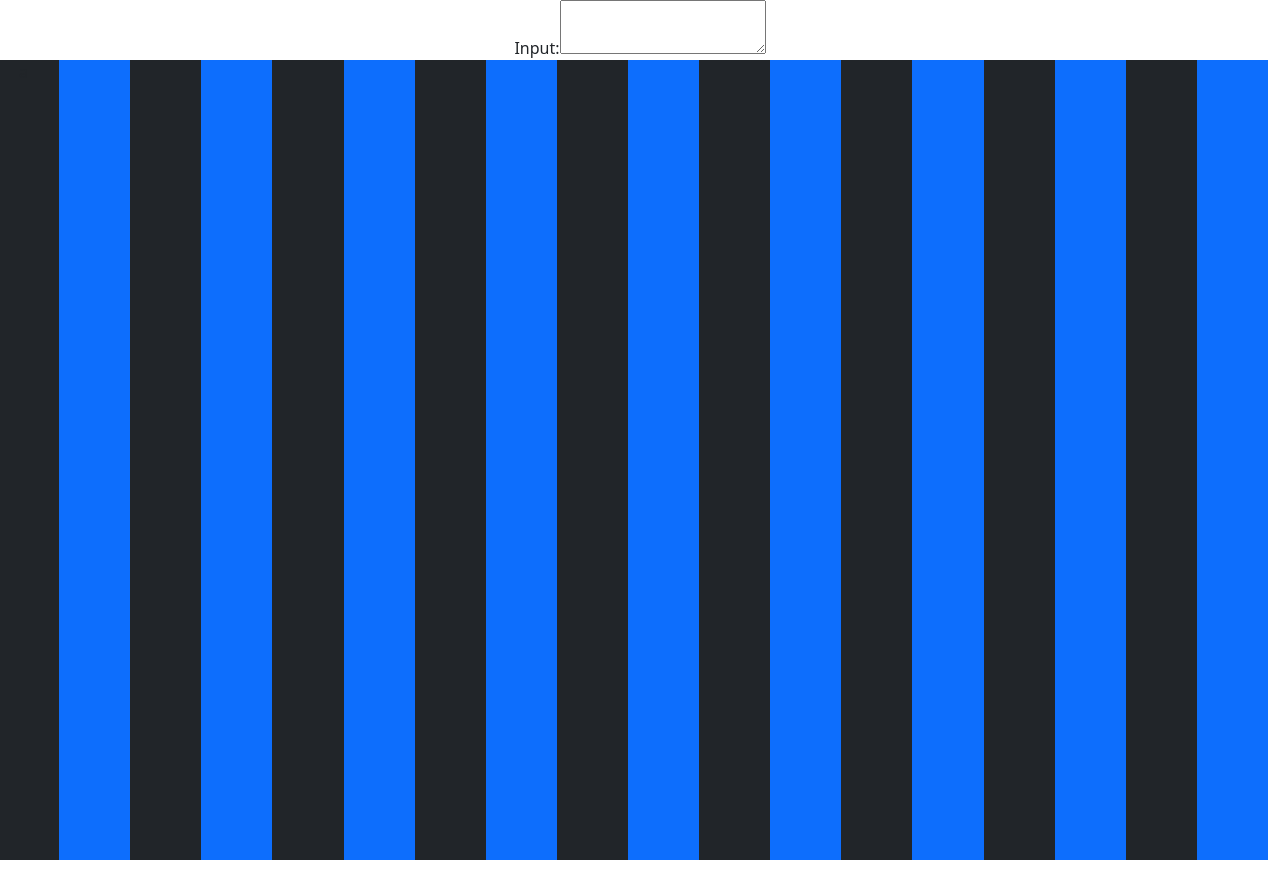
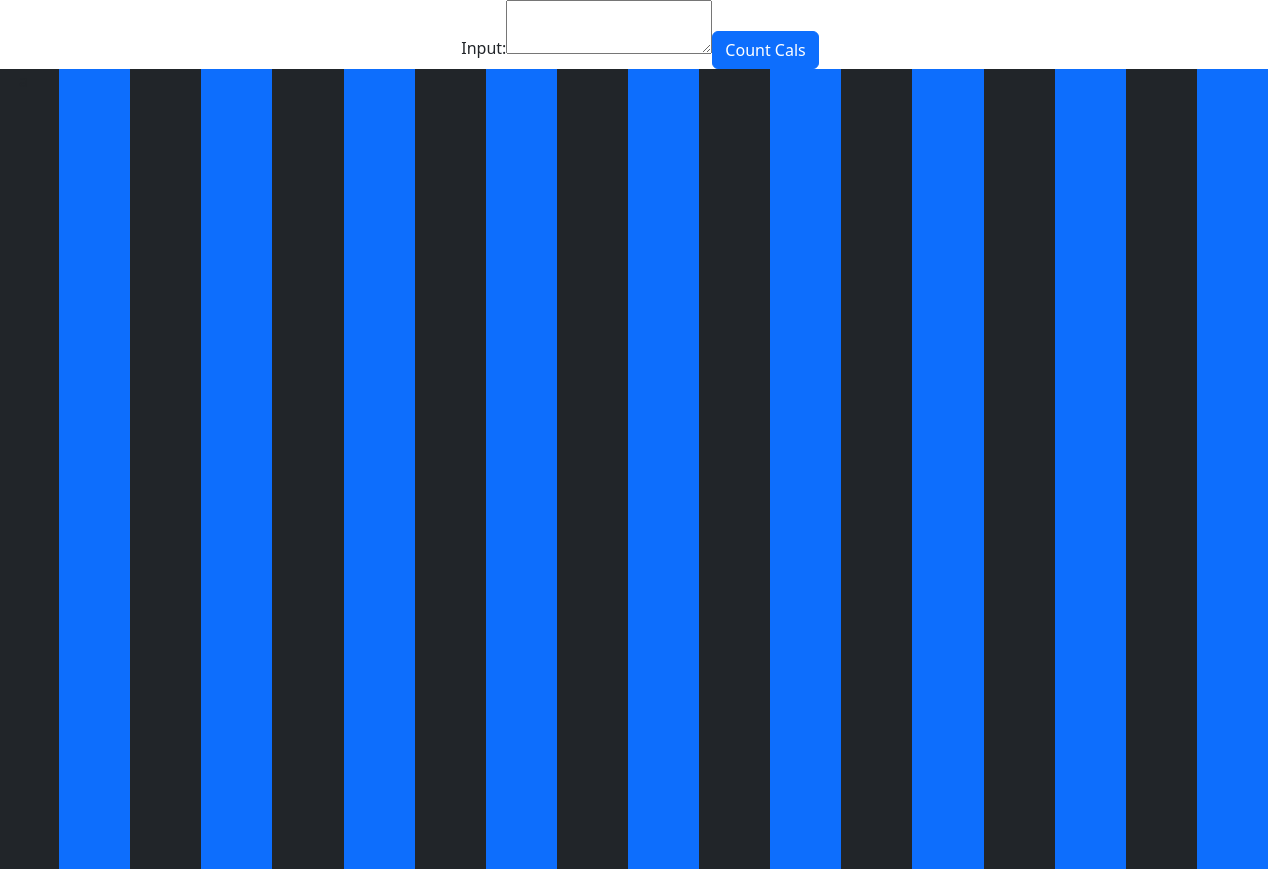
Before and after one commit to jackwhisler1/coding-practices, a React (Create React App) app: page / in a window 1280 px wide. Built offline with nearby package versions, Linux system fonts and the light colour scheme.

Commit message:
progress

```diff
--- a/src/features/Home.tsx
+++ b/src/features/Home.tsx
@@ -9,14 +9,17 @@ function Home() {
   const calorieCounting = () => {
     const inputArr = input.split(/\n/);
     for (let i = 0; i < inputArr.length; i++) {
-      caloriesInput.push(inputArr[i]);
+      if (inputArr[i] !== "") {
+        caloriesInput.push(Number(inputArr[i]));
+      } else {
+        caloriesInput.push("");
+      }
     }
-    console.log(caloriesInput);
+    console.log(caloriesInput.reduce((partialSum, a) => partialSum + a, 0));
   };
 
   const handleInput = (e) => {
     setInput(e.target.value);
-    calorieCounting();
   };
 
   return (
@@ -27,6 +30,7 @@ function Home() {
             Input:
             <textarea value={input} onChange={handleInput} />
           </label>
+          <Button onClick={calorieCounting()}>Count Cals</Button>
         </form>
 
         <Row className="tile">
```
Also changed, not shown: src/App.js (+4 -4 lines).
